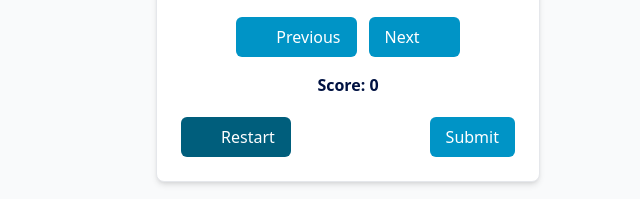
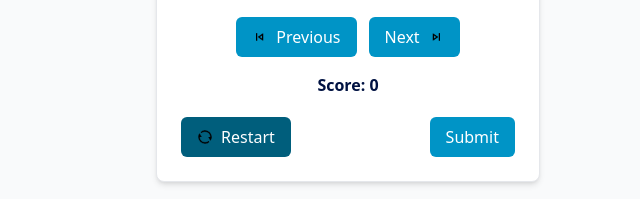
Before and after one commit to x6acer/Mini-Quiz-App, a plain HTML site: page start.html in a window 1280 px wide. Shown: the part 300-499 px from the top of the page, 292-932 px from the left. Drawn offline with nearby package versions, Linux system fonts and the light colour scheme.

Commit message:
Update start.html
Made changes to my icon's path

```diff
--- a/start.html
+++ b/start.html
@@ -24,7 +24,7 @@
           <button
             id="prev"
             class="bg-[#0094c6] hover:bg-[#005e7c] text-white px-4 py-2 rounded-md flex items-center gap-2 transition">
-            <img src="images/RemixIcon_PNG_2510101623/skip-back-mini-line.png" class="w-4 h-4" />
+            <img src="skip-back-mini-line.png" class="w-4 h-4" />
             Previous
           </button>
 
@@ -32,7 +32,7 @@
             id="nxt"
             class="bg-[#0094c6] hover:bg-[#005e7c] text-white px-4 py-2 rounded-md flex items-center gap-2 transition">
             Next
-            <img src="images/RemixIcon_PNG_2510101623/skip-forward-mini-line.png" class="w-4 h-4" />
+            <img src="skip-forward-mini-line.png" class="w-4 h-4" />
           </button>
         </div>
 
@@ -43,7 +43,7 @@
           <button
             id="restart"
             class="bg-[#005e7c] hover:bg-[#0094c6] text-white px-4 py-2 rounded-md flex items-center gap-2 transition">
-            <img src="images/RemixIcon_PNG_2510101623/refresh-line.png" class="w-4 h-4" />
+            <img src="refresh-line.png" class="w-4 h-4" />
             Restart
           </button>
 
```
